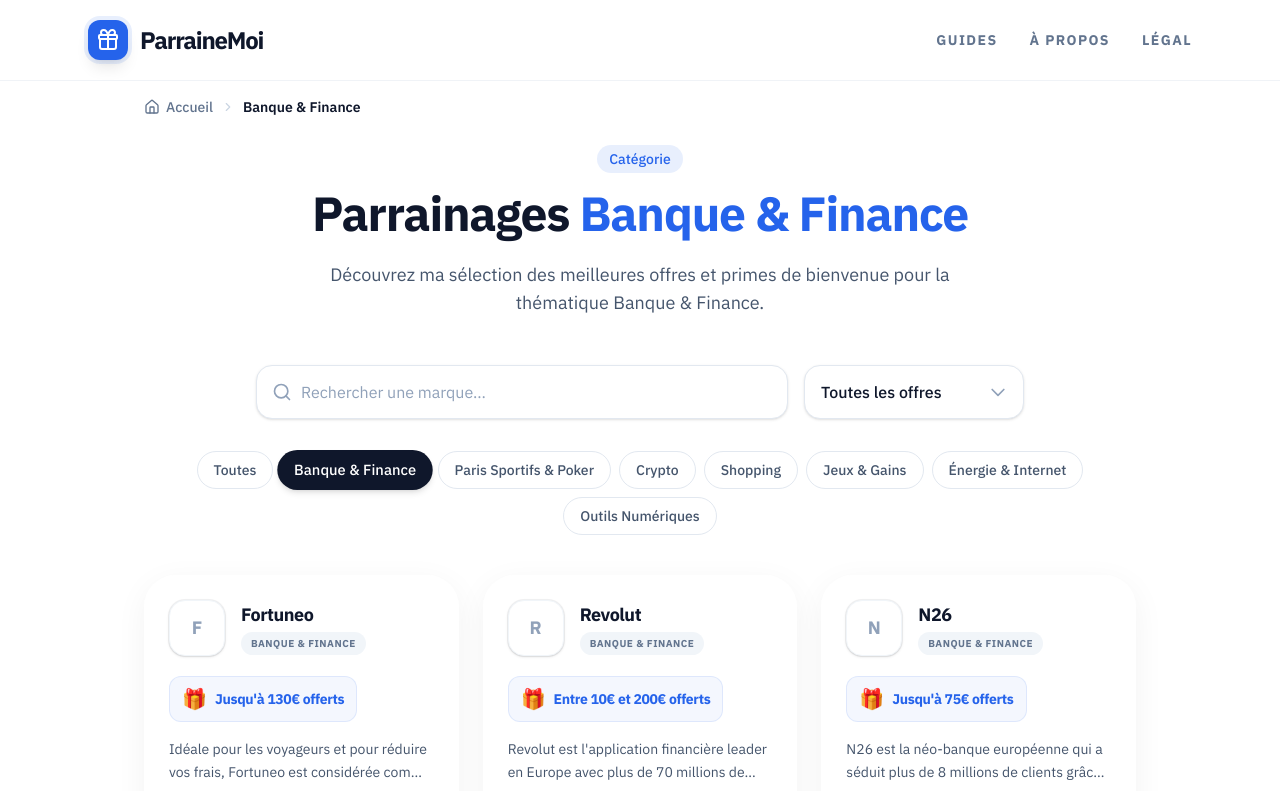
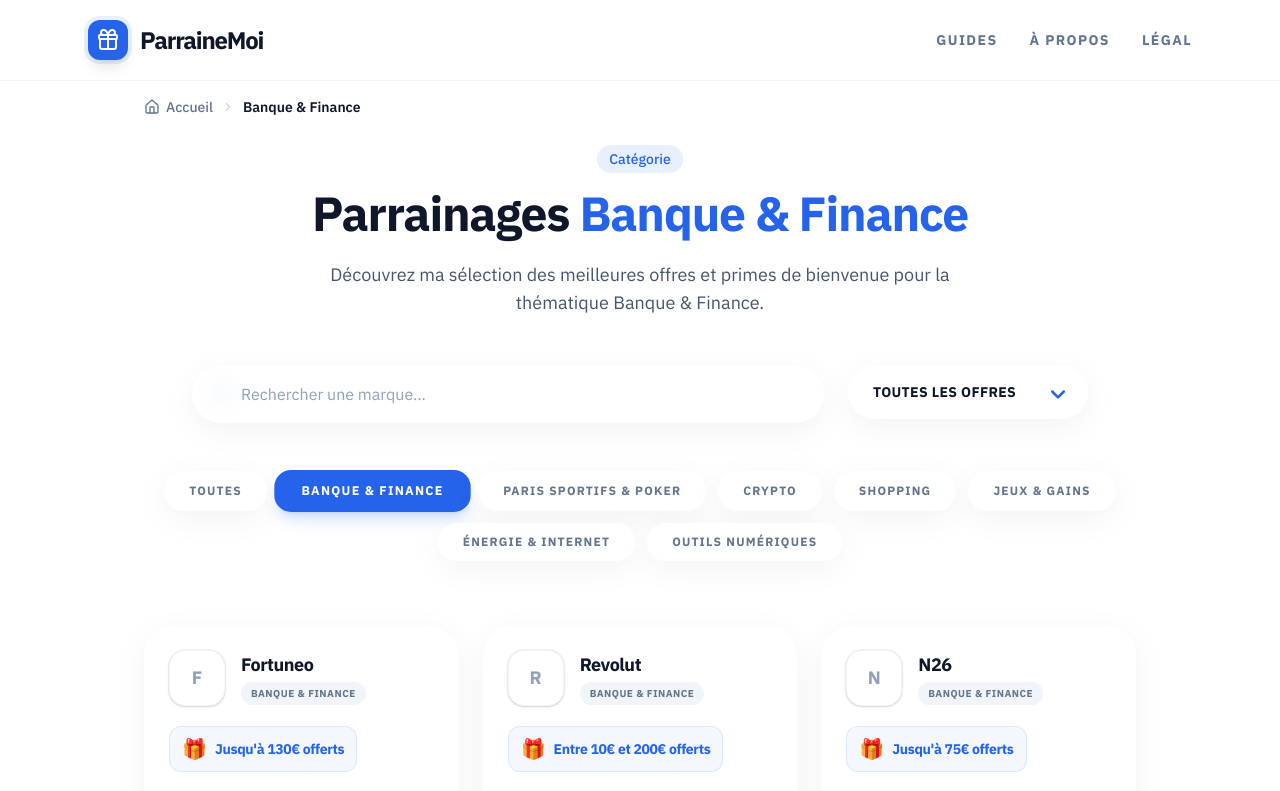
Before and after one commit to NACoaching/ParraineMoi, a Next.js app: page /categorie/banque-finance in a window 1280 px wide. Shown: the top 791 px of the page. Built offline with nearby package versions, Linux system fonts and the light colour scheme.

Commit message:
style: final premium design cleanup (homepage, referral pages, search & filters)

```diff
--- a/src/components/ReferralGrid.tsx
+++ b/src/components/ReferralGrid.tsx
@@ -62,35 +62,35 @@ export function ReferralGrid({ referrals, activeCategoryName: initialCategory =
 
     return (
         <div className="w-full">
-            <div className="mb-8 flex flex-col sm:flex-row gap-4 max-w-3xl mx-auto">
-                {/* Search Bar */}
-                <div className="relative flex-grow">
-                    <div className="absolute inset-y-0 left-0 pl-4 flex items-center pointer-events-none">
-                        <Search className="h-5 w-5 text-slate-400" />
+            <div className="mb-12 flex flex-col sm:flex-row gap-6 max-w-4xl mx-auto">
+                {/* Search Bar - Premium Glass */}
+                <div className="relative flex-grow group">
+                    <div className="absolute inset-y-0 left-0 pl-5 flex items-center pointer-events-none">
+                        <Search className="h-5 w-5 text-primary group-focus-within:scale-110 transition-transform" />
                     </div>
                     <label htmlFor="search-input" className="sr-only">Rechercher une marque</label>
                     <input
                         id="search-input"
                         type="text"
-                        className="block w-full pl-11 pr-4 py-3.5 border border-slate-200 dark:border-slate-800 rounded-2xl bg-white dark:bg-slate-900 text-slate-900 dark:text-white placeholder-slate-400 focus:outline-none focus:ring-2 focus:ring-primary/20 focus:border-primary transition-all shadow-sm"
+                        className="glass-card block w-full pl-12 pr-6 py-4 bg-white/50 dark:bg-slate-900/50 text-slate-900 dark:text-white placeholder-slate-400 focus:outline-none focus:ring-2 focus:ring-primary/20 focus:border-primary/50 transition-all text-base"
                         placeholder="Rechercher une marque..."
                         value={searchTerm}
                         onChange={(e) => {
                             setSearchTerm(e.target.value);
-                            setSelectedOfferSlug(""); // Reset dropdown if typing
+                            setSelectedOfferSlug("");
                         }}
                     />
                 </div>
 
-                {/* Offer Dropdown */}
-                <div className="relative min-w-[220px]">
+                {/* Offer Dropdown - Premium Glass */}
+                <div className="relative min-w-[240px]">
                     <select
                         aria-label="Toutes les offres"
-                        className="appearance-none block w-full px-4 pr-10 py-3.5 border border-slate-200 dark:border-slate-800 rounded-2xl bg-white dark:bg-slate-900 text-slate-900 dark:text-white focus:outline-none focus:ring-2 focus:ring-primary/20 focus:border-primary transition-all shadow-sm cursor-pointer font-medium"
+                        className="glass-card appearance-none block w-full px-6 pr-12 py-4 bg-white/50 dark:bg-slate-900/50 text-slate-900 dark:text-white focus:outline-none focus:ring-2 focus:ring-primary/20 focus:border-primary/50 transition-all cursor-pointer font-bold text-sm uppercase tracking-wide"
                         value={selectedOfferSlug}
                         onChange={(e) => {
                             setSelectedOfferSlug(e.target.value);
-                            setSearchTerm(""); // Reset search if selecting from dropdown
+                            setSearchTerm("");
                         }}
                     >
                         <option value="">Toutes les offres</option>
@@ -98,16 +98,16 @@ export function ReferralGrid({ referrals, activeCategoryName: initialCategory =
                             <option key={offer.slug} value={offer.slug}>{offer.name}</option>
                         ))}
                     </select>
-                    <div className="absolute inset-y-0 right-0 pr-4 flex items-center pointer-events-none text-slate-400">
+                    <div className="absolute inset-y-0 right-0 pr-5 flex items-center pointer-events-none text-primary">
                         <svg className="h-5 w-5" fill="none" viewBox="0 0 24 24" stroke="currentColor">
-                            <path strokeLinecap="round" strokeLinejoin="round" strokeWidth={2} d="M19 9l-7 7-7-7" />
+                            <path strokeLinecap="round" strokeLinejoin="round" strokeWidth={3} d="M19 9l-7 7-7-7" />
                         </svg>
                     </div>
                 </div>
             </div>
 
-            {/* Categories Buttons (Restored) */}
-            <div className="flex flex-wrap justify-center gap-2 mb-10">
+            {/* Categories Buttons - Premium Glass pills */}
+            <div className="flex flex-wrap justify-center gap-3 mb-16">
                 {allCategories.map(cat => {
                     const isActive = activeCategory === cat;
                     return (
@@ -115,11 +115,11 @@ export function ReferralGrid({ referrals, activeCategoryName: initialCategory =
                             key={cat}
                             onClick={() => {
                                 setActiveCategory(cat);
-                                setSelectedOfferSlug(""); // Optional: reset specific offer when changing category
+                                setSelectedOfferSlug("");
                             }}
-                            className={`px-4 py-2 rounded-full text-sm font-medium transition-all ${isActive
-                                ? "bg-slate-900 text-white dark:bg-white dark:text-slate-900 shadow-md transform scale-105"
-                                : "bg-white text-slate-600 border border-slate-200 hover:bg-slate-50 dark:bg-slate-900/50 dark:text-slate-400 dark:border-slate-800 dark:hover:bg-slate-800"
+                            className={`px-6 py-2.5 rounded-2xl text-xs font-bold uppercase tracking-widest transition-all duration-300 border-2 ${isActive
+                                ? "bg-primary text-white border-primary shadow-lg shadow-primary/20 scale-105"
+                                : "glass-card bg-white/30 dark:bg-slate-900/30 text-slate-500 border-transparent hover:border-slate-200 dark:hover:border-slate-800"
                                 }`}
                         >
                             {cat}
```
Also changed, not shown: src/app/[slug]/page.tsx (+37 -41 lines).
